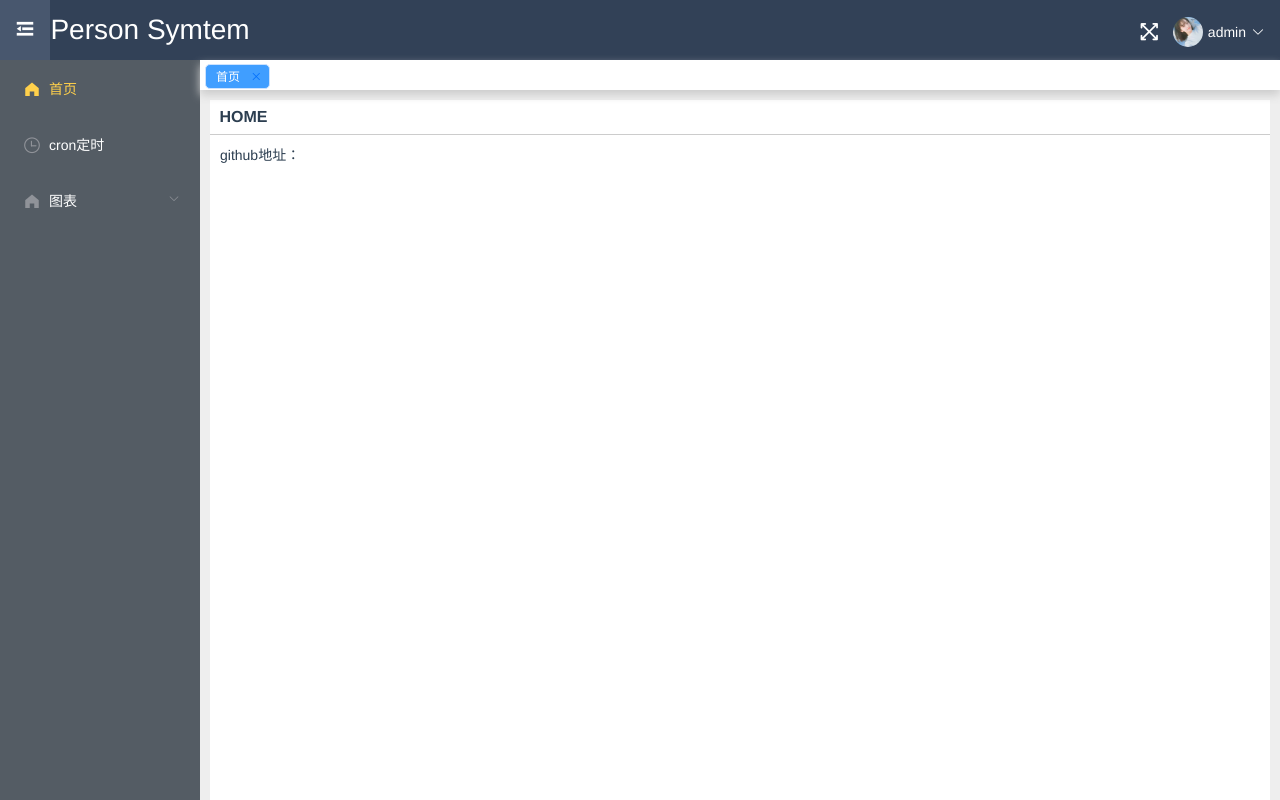
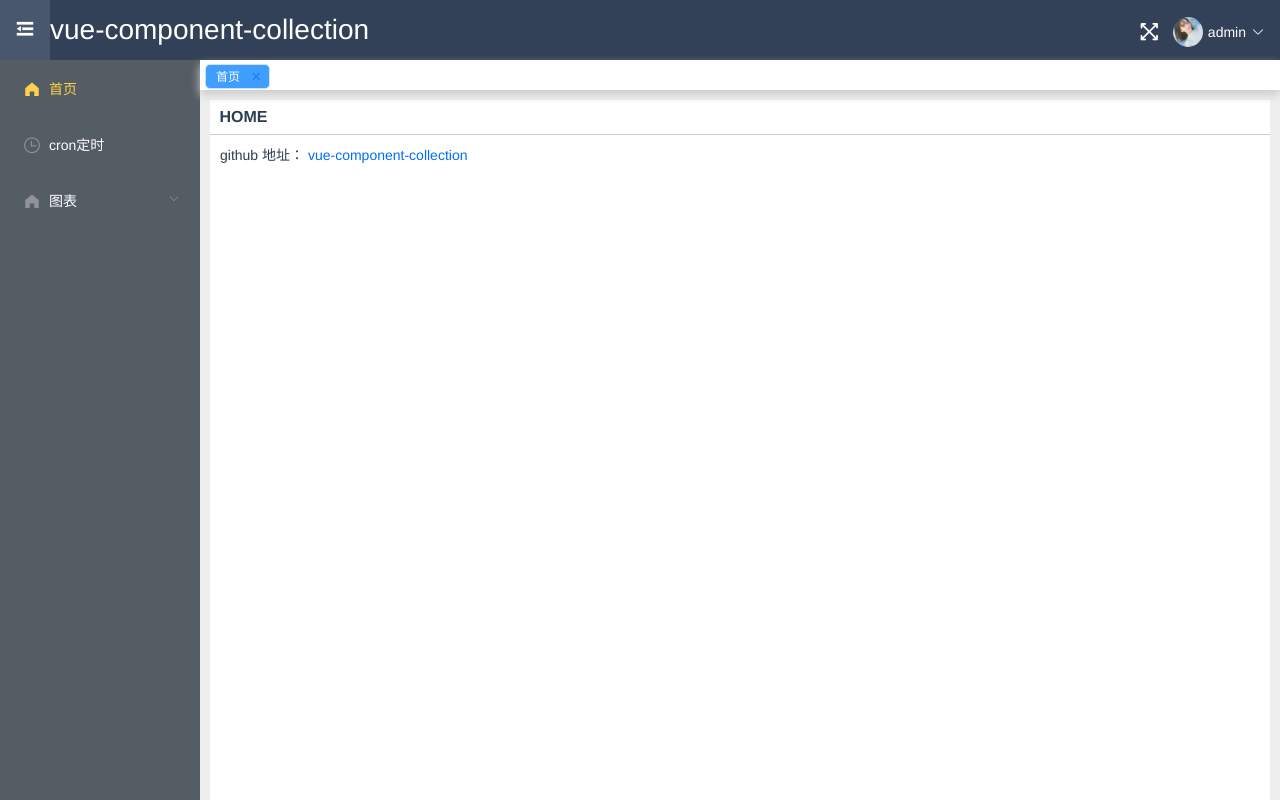
Before and after one commit to ForAFuture/vue-component-collection, a Vue app: page /home in a window 1280 px wide. Built offline with nearby package versions, Linux system fonts and the light colour scheme.

Commit message:
fix code

```diff
--- a/index.html
+++ b/index.html
@@ -4,7 +4,7 @@
     <meta charset="utf-8">
     <meta name="viewport" content="width=device-width,initial-scale=1.0">
     <link rel="shortcut icon" type="images/x-icon" href="./static/favicon.ico">
-    <title>myself</title>
+    <title>vue-component-collection</title>
   </head>
   <body>
     <div id="app"></div>
--- a/src/assets/css/index.css
+++ b/src/assets/css/index.css
@@ -24,7 +24,7 @@ img {
 }
 a {
   text-decoration: none;
-  color: #333;
+  color: #016dfb;
   cursor:pointer;
 }
 a:hover {
--- a/src/components/header.vue
+++ b/src/components/header.vue
@@ -6,7 +6,7 @@
         <i v-else class="icon el-icon-s-unfold"></i>
       </div>
     </div>
-    <div class="sys-name">Person Symtem</div>
+    <div class="sys-name">vue-component-collection</div>
     <div class="header-right">
       <el-tooltip class="full-screen" effect="dark" content="全屏" placement="bottom">
         <i class="el-icon-rank" @click="fullScreen"></i>
@@ -79,7 +79,7 @@ export default {
       }
     }
     .sys-name{
-      width: 200px;
+      // width: 200px;
       float: left;
       line-height: 60px;
       text-align: center;
--- a/src/views/home/index.vue
+++ b/src/views/home/index.vue
@@ -3,8 +3,8 @@
     <cont-title title="HOME"></cont-title>
     <div class="home-content">
       <p>
-        <span>github地址： </span>
-        <a href="http://" target="_blank" rel="noopener noreferrer"></a>
+        <span>github 地址： </span>
+        <a href="https://github.com/ForAFuture/vue-component-collection" target="_blank" rel="noopener noreferrer">vue-component-collection</a>
       </p>
     </div>
   </div>
```
